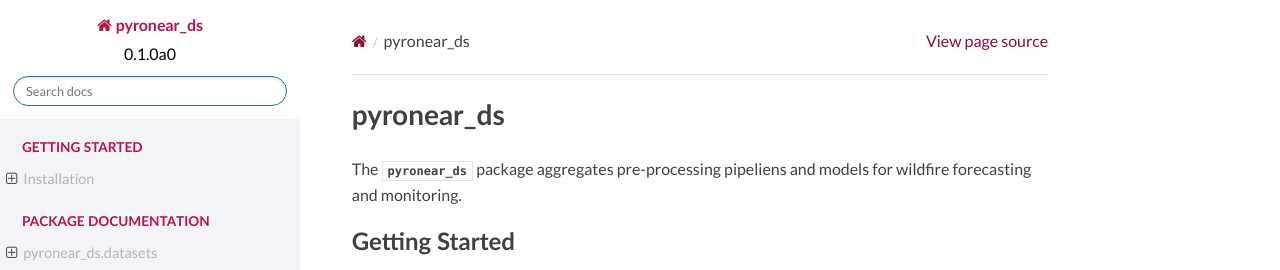
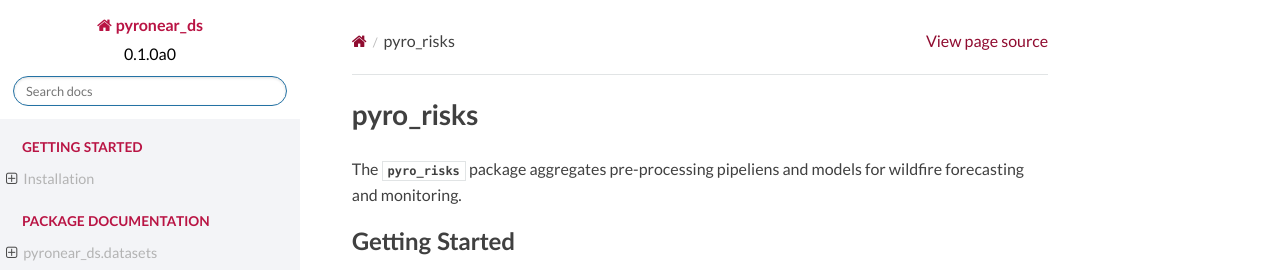
Before and after one commit to pyronear/pyro-risks, a Sphinx documentation site: the page built from docs/source/index.rst, in a window 1280 px wide. Shown: the top 270 px of the page. Built offline with Sphinx 7.4.7 and the Read the Docs theme 2.0.0, drawn with Linux system fonts in a browser that asks for light colours; the version number is read from the project's files by our own code.

Commit message:
docs: Updated documentation

```diff
--- a/docs/source/index.rst
+++ b/docs/source/index.rst
@@ -1,7 +1,7 @@
-pyronear_ds
+pyro_risks
 ===========
 
-The :mod:`pyronear_ds` package aggregates pre-processing pipeliens and models for wildfire forecasting and monitoring.
+The :mod:`pyro_risks` package aggregates pre-processing pipeliens and models for wildfire forecasting and monitoring.
 
 
 .. toctree::
@@ -17,7 +17,7 @@ The :mod:`pyronear_ds` package aggregates pre-processing pipeliens and models fo
    datasets
 
 
-.. automodule:: pyronear_ds
+.. automodule:: pyro_risks
    :members:
 
 
--- a/docs/source/installing.rst
+++ b/docs/source/installing.rst
@@ -13,5 +13,5 @@ Install the library in developper mode:
 
 .. code:: bash
 
-    git clone https://github.com/pyronear/pyronear-datascience.git
-    pip install -e pyronear-datascience/.
+    git clone https://github.com/pyronear/pyro-risks.git
+    pip install -e pyro-risks/.
```
